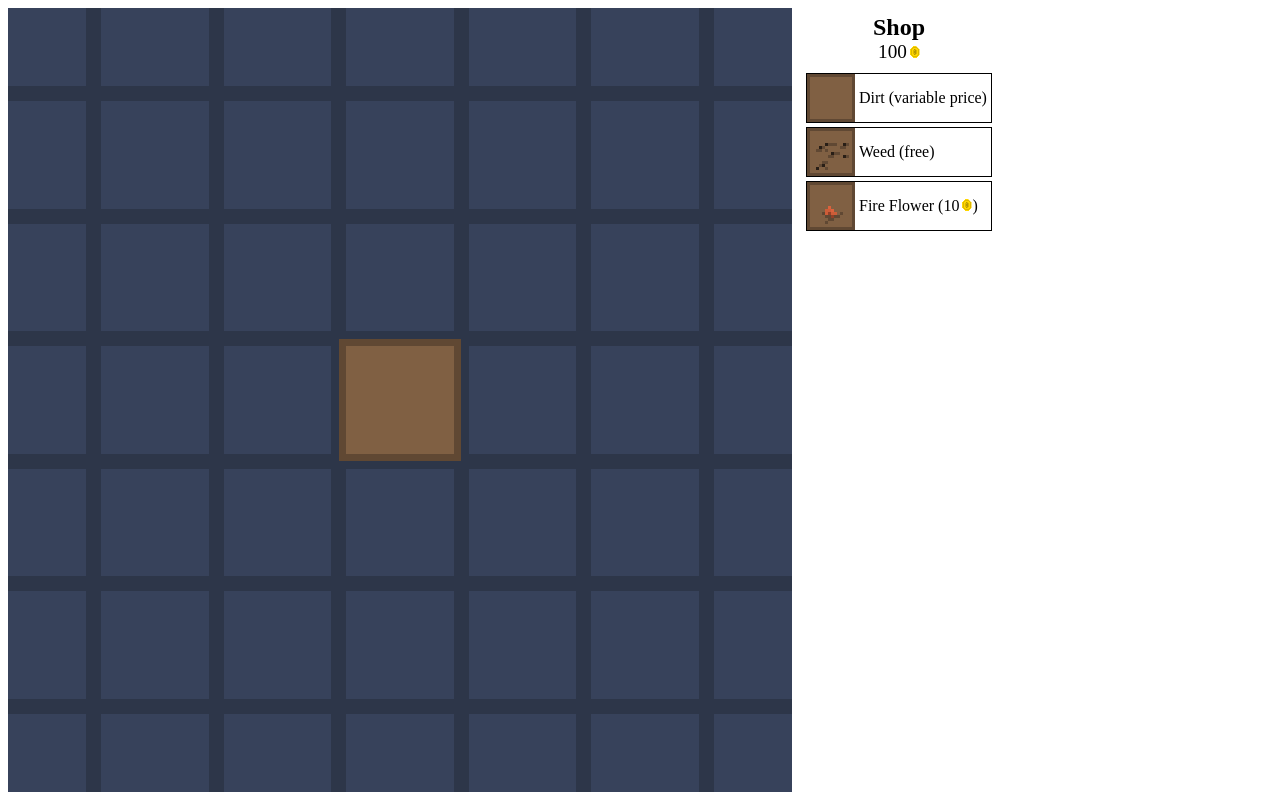
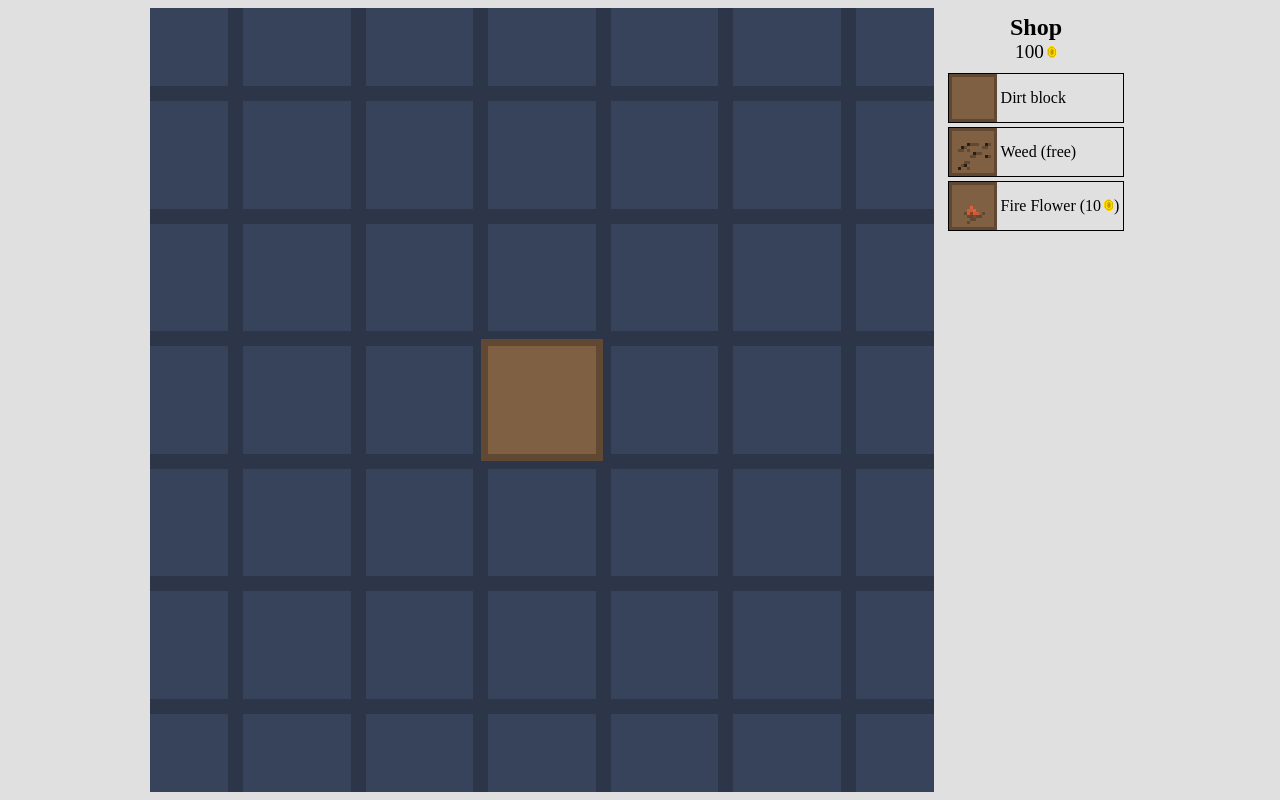
Before and after one commit to paul-maxime/harvest-grid, a Vue app: page / in a window 1280 px wide. Built offline with nearby package versions, Linux system fonts and the light colour scheme.

Commit message:
Improve how buying dirt looks

```diff
--- a/src/App.vue
+++ b/src/App.vue
@@ -21,7 +21,7 @@ export default {
       pendingTime: 0,
       updateInterval: 0,
       dirtPrice: 0,
-      mouseCell: { x: 0, y: 0 },
+      mouseCell: null as Coord | null,
     };
   },
   mounted() {
@@ -82,7 +82,7 @@ export default {
       }
     },
     onGardenHover(pos: Coord) {
-      if (this.mouseCell.x === pos.x && this.mouseCell.y === pos.y) return;
+      if (this.mouseCell && this.mouseCell.x === pos.x && this.mouseCell.y === pos.y) return;
       this.mouseCell = pos;
       const unlocked = this.garden.unlocked.some(p => p.x === pos.x && p.y === pos.y);
       if (unlocked) {
@@ -95,6 +95,10 @@ export default {
         return;
       }
       this.dirtPrice = (Math.abs(pos.x) + Math.abs(pos.y)) * 10;
+    },
+    onGardenLeave() {
+      this.dirtPrice = -2;
+      this.mouseCell = null;
     },
     plantClick(plant: GardenPlant) {
       console.log("Click on plant", plant);
@@ -147,6 +151,7 @@ export default {
         :garden="garden"
         @gardenClick="onGardenClick"
         @gardenHover="onGardenHover"
+        @mouseleave="onGardenLeave"
       />
     </div>
     <div class="column-right">
@@ -164,10 +169,12 @@ export default {
 
 <style>
 body {
+  background-color: #E0E0E0;
   margin-bottom: 0px;
 }
 main {
   display: flex;
+  justify-content: center;
   flex-wrap: wrap;
   gap: 8px;
 }
--- a/src/components/GameShop.vue
+++ b/src/components/GameShop.vue
@@ -34,8 +34,8 @@ export default {
         <img src="sprites/earth_grid.png">
       </div>
       <div class="shop-plant-price">
-        Dirt
-        <span v-if="!isBuyingDirt">(variable price)</span>
+        Dirt block<br>
+        <span v-if="!isBuyingDirt || dirtPrice === -2"></span>
         <span v-else-if="dirtPrice === 0">(already bought)</span>
         <span v-else-if="dirtPrice === -1">(too far)</span>
         <span v-else>({{ dirtPrice }}<img src="sprites/currency.png">)</span>
```
